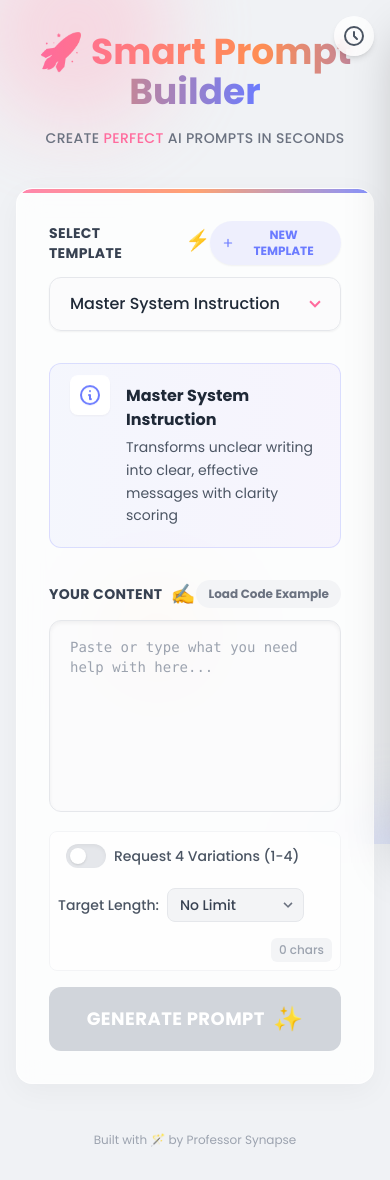
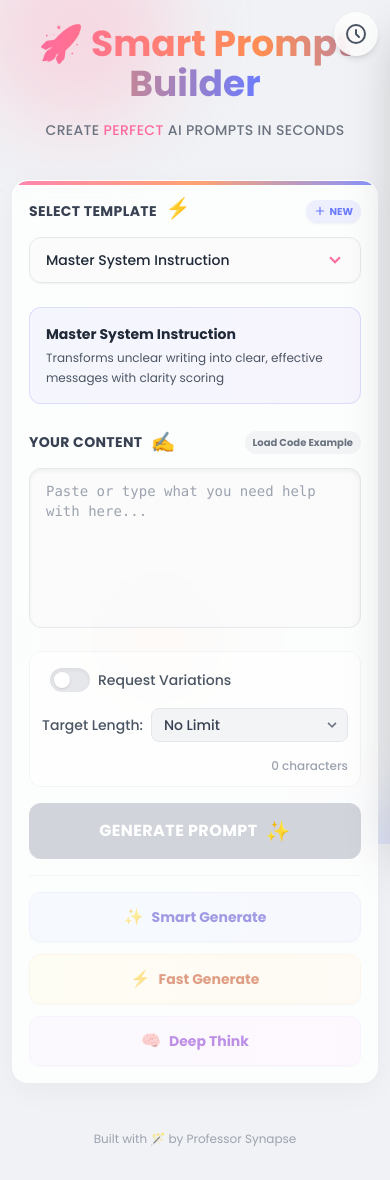
Before and after one commit to traikdude/Smart-Prompt-Builder, a React (Vite) app: page / in a window 390 px wide. Built offline with nearby package versions, Linux system fonts and the light colour scheme.

Commit message:
feat: Integrate Google GenAI for AI prompt generation
Adds the `@google/genai` dependency and introduces functionality for AI-powered prompt generation within the application. This allows users to leverage AI models for creating more sophisticated and optimized prompts.

```diff
--- a/App.tsx
+++ b/App.tsx
@@ -1,5 +1,6 @@
 import React, { useState, useEffect, useCallback } from 'react';
 import confetti from 'canvas-confetti';
+import { GoogleGenAI } from "@google/genai";
 import Header from './components/Header';
 import Footer from './components/Footer';
 import PromptForm from './components/PromptForm';
@@ -171,7 +172,7 @@ const App: React.FC = () => {
 
         // --- Examples Feature Logic ---
         if (includeExamples) {
-          finalPrompt += `\n\n### Requirement: Multiple Options\nPlease provide 4 distinct numbered examples (1-4) of the result, varying in tone, style, or approach to help me choose the best one.`;
+          finalPrompt += `\n\n### Requirement: Multiple Options\nPlease provide 4 distinct numbered versions (1-4) of the result, varying in tone, style, or approach to help me choose the best one.`;
         }
 
         // --- Character Constraint Feature Logic ---
@@ -194,6 +195,87 @@ Step 4: Provide the user with their desired output based on the aforementioned i
       setIsLoading(false);
     }, 800); // Slightly longer delay to build anticipation
   }, [selectedTemplateId, userContent, templates, recentPrompts, includeExamples, charLimit]);
+
+  const handleAIGenerate = useCallback(async (mode: 'smart' | 'fast' | 'thinking') => {
+    if (!userContent.trim()) {
+      showToastMessage('Please enter some content first', 'info');
+      return;
+    }
+
+    setIsLoading(true);
+
+    try {
+      const template = templates.find(t => t.id === selectedTemplateId);
+      if (!template) throw new Error("Template not found");
+
+      // Initialize Gemini Client
+      const ai = new GoogleGenAI({ apiKey: process.env.API_KEY });
+
+      let model = 'gemini-3-flash-preview'; // Default for 'smart' - Balanced intelligence
+      let config: any = {};
+
+      if (mode === 'fast') {
+        model = 'gemini-flash-lite-latest'; // Fast AI responses
+      } else if (mode === 'thinking') {
+        model = 'gemini-3-pro-preview'; // Extended thinking
+        config = {
+          thinkingConfig: { thinkingBudget: 32768 }
+        };
+      }
+
+      const systemInstruction = "You are an expert prompt engineer. Your goal is to generate a high-quality, optimized prompt based on a given template and user input. The output should be ready to use.";
+
+      let promptText = `
+      TASK: Transform the following User Content into a structured prompt based on the provided Template.
+
+      TEMPLATE NAME: ${template.name}
+      TEMPLATE DESCRIPTION: ${template.description}
+      TEMPLATE STRUCTURE:
+      ${template.content}
+
+      USER CONTENT:
+      ${userContent}
+
+      INSTRUCTIONS:
+      1. Analyze the User Content and the Template.
+      2. Construct a final prompt by applying the User Content to the Template's structure.
+      3. Optimize the phrasing for clarity and effectiveness.
+      4. Ensure the placeholders in the template are filled intelligently.
+      `;
+
+      if (includeExamples) {
+        promptText += "\nRequirement: Provide 4 distinct numbered versions (1-4) of the result, varying in tone, style, or approach.";
+      }
+
+      if (charLimit) {
+        promptText += `\nRequirement: The output length should be approximately ${charLimit} characters.`;
+      }
+
+      const response = await ai.models.generateContent({
+        model: model,
+        contents: promptText,
+        config: {
+          ...config,
+          systemInstruction,
+        }
+      });
+
+      const generatedText = response.text;
+
+      if (generatedText) {
+        setGeneratedPrompt(generatedText);
+        saveToHistory(template, userContent, generatedText);
+        triggerCelebration();
+        showToastMessage(`Generated with ${mode === 'thinking' ? 'Deep Thinking' : mode === 'fast' ? 'Flash Lite' : 'Gemini'}! 🧠`);
+      }
+
+    } catch (error: any) {
+      console.error("AI Generation Error:", error);
+      showToastMessage(`AI Error: ${error.message || 'Generation failed'}`, 'error');
+    } finally {
+      setIsLoading(false);
+    }
+  }, [userContent, selectedTemplateId, templates, includeExamples, charLimit, recentPrompts]);
 
   const handleCopy = async () => {
     if (generatedPrompt) {
@@ -332,7 +414,7 @@ Step 4: Provide the user with their desired output based on the aforementioned i
       {/* Sidebar Toggle (Mobile/Desktop) */}
       <button
         onClick={() => setIsSidebarOpen(true)}
-        className={`fixed top-4 right-4 z-30 p-2 bg-white/80 backdrop-blur rounded-full shadow-md text-gray-600 hover:text-purple-600 hover:scale-110 transition-all ${isSidebarOpen ? 'hidden' : 'block'}`}
+        className={`fixed top-3 right-3 sm:top-4 sm:right-4 z-30 p-2.5 bg-white/80 backdrop-blur rounded-full shadow-md text-gray-600 hover:text-purple-600 hover:scale-110 transition-all active:scale-95 ${isSidebarOpen ? 'hidden' : 'block'}`}
         title="Recent Prompts"
       >
         <svg xmlns="http://www.w3.org/2000/svg" className="h-6 w-6" fill="none" viewBox="0 0 24 24" stroke="currentColor">
@@ -340,8 +422,9 @@ Step 4: Provide the user with their desired output based on the aforementioned i
         </svg>
       </button>
 
-      <div className="flex-grow py-8 px-4 sm:px-6 lg:px-8 transition-all duration-300">
-        <div className="max-w-3xl mx-auto">
+      {/* Main Content Area - Optimized for mobile padding */}
+      <div className="flex-grow py-6 px-3 sm:py-8 sm:px-6 lg:px-8 transition-all duration-300">
+        <div className="max-w-3xl mx-auto w-full">
           <Header />
 
           <main>
@@ -356,6 +439,7 @@ Step 4: Provide the user with their desired output based on the aforementioned i
               onExamplesChange={(e) => setIncludeExamples(e.target.checked)}
               onCharLimitChange={setCharLimit}
               onGenerate={handleGenerate}
+              onAIGenerate={handleAIGenerate}
               isLoading={isLoading}
               onNewTemplate={() => setIsModalOpen(true)}
               onLoadSyntaxTest={handleLoadSyntaxTest}
--- a/components/PromptForm.tsx
+++ b/components/PromptForm.tsx
@@ -13,6 +13,7 @@ interface PromptFormProps {
   onExamplesChange: (e: React.ChangeEvent<HTMLInputElement>) => void;
   onCharLimitChange?: (limit: number | null) => void;
   onGenerate: () => void;
+  onAIGenerate: (mode: 'smart' | 'fast' | 'thinking') => void;
   isLoading: boolean;
   onNewTemplate: () => void;
   onLoadSyntaxTest: () => void;
@@ -30,6 +31,7 @@ const PromptForm: React.FC<PromptFormProps> = ({
   onExamplesChange,
   onCharLimitChange,
   onGenerate,
+  onAIGenerate,
   isLoading,
   onNewTemplate,
   onLoadSyntaxTest,
@@ -38,33 +40,33 @@ const PromptForm: React.FC<PromptFormProps> = ({
   const currentTemplate = templates.find(t => t.id === selectedTemplateId);
 
   return (
-    <div className="bg-white/80 backdrop-blur-md rounded-2xl shadow-[0_8px_30px_rgb(0,0,0,0.04)] p-8 mb-8 border border-white/60 relative overflow-hidden animate-fade-in-up">
+    <div className="bg-white/80 backdrop-blur-md rounded-2xl shadow-[0_8px_30px_rgb(0,0,0,0.04)] p-4 sm:p-8 mb-6 sm:mb-8 border border-white/60 relative overflow-hidden animate-fade-in-up">
       {/* Top decorative gradient line with shimmer */}
       <div className="absolute top-0 left-0 w-full h-1 bg-gradient-to-r from-[#FF6B9D] via-[#FF8E53] to-[#6B7BFF] animate-pulse"></div>
 
       {/* Template Selector */}
-      <div className="mb-8 relative z-10">
+      <div className="mb-6 sm:mb-8 relative z-10">
         <div className="flex justify-between items-center mb-3">
           <label htmlFor="template" className="block text-sm font-bold text-gray-700 tracking-wide flex items-center gap-2">
             SELECT TEMPLATE <span className="text-xl animate-bounce">⚡</span>
           </label>
           <button
             onClick={onNewTemplate}
-            className="text-xs font-bold text-[#6B7BFF] hover:text-white hover:bg-[#6B7BFF] flex items-center gap-1 bg-[#6B7BFF]/10 px-3 py-1.5 rounded-full transition-all duration-300 shadow-sm hover:shadow-md"
+            className="text-[10px] sm:text-xs font-bold text-[#6B7BFF] hover:text-white hover:bg-[#6B7BFF] flex items-center gap-1 bg-[#6B7BFF]/10 px-2 py-1 sm:px-3 sm:py-1.5 rounded-full transition-all duration-300 shadow-sm hover:shadow-md"
           >
             <svg xmlns="http://www.w3.org/2000/svg" className="h-3 w-3" viewBox="0 0 20 20" fill="currentColor">
               <path fillRule="evenodd" d="M10 3a1 1 0 011 1v5h5a1 1 0 110 2h-5v5a1 1 0 11-2 0v-5H4a1 1 0 110-2h5V4a1 1 0 011-1z" clipRule="evenodd" />
             </svg>
-            NEW TEMPLATE
+            NEW
           </button>
         </div>
-        <div className="flex gap-3">
+        <div className="flex gap-2 sm:gap-3">
           <div className="relative flex-grow group">
             <select
               id="template"
               value={selectedTemplateId}
               onChange={onTemplateChange}
-              className="w-full px-5 py-3.5 bg-gray-50/50 hover:bg-white border border-gray-200 rounded-xl appearance-none focus:outline-none focus:ring-2 focus:ring-[#FF6B9D] focus:border-transparent text-gray-800 font-medium transition-all cursor-pointer group-hover:border-[#FFB3C6] shadow-sm group-hover:shadow-md"
+              className="w-full px-4 sm:px-5 py-3 sm:py-3.5 bg-gray-50/50 hover:bg-white border border-gray-200 rounded-xl appearance-none focus:outline-none focus:ring-2 focus:ring-[#FF6B9D] focus:border-transparent text-gray-800 font-medium transition-all cursor-pointer group-hover:border-[#FFB3C6] shadow-sm group-hover:shadow-md text-sm sm:text-base"
             >
               {templates.map(template => (
                 <option key={template.id} value={template.id}>
@@ -85,7 +87,7 @@ const PromptForm: React.FC<PromptFormProps> = ({
                   onDeleteTemplate(currentTemplate.id);
                 }
               }}
-              className="px-4 bg-red-50 text-red-500 hover:bg-red-500 hover:text-white rounded-xl transition-all duration-300 border border-red-100 hover:shadow-lg hover:rotate-3"
+              className="px-3 sm:px-4 bg-red-50 text-red-500 hover:bg-red-500 hover:text-white rounded-xl transition-all duration-300 border border-red-100 hover:shadow-lg hover:rotate-3"
               title="Delete Custom Template"
             >
               <svg xmlns="http://www.w3.org/2000/svg" className="h-5 w-5" viewBox="0 0 20 20" fill="currentColor">
@@ -96,18 +98,18 @@ const PromptForm: React.FC<PromptFormProps> = ({
         </div>
       </div>
 
-      {/* Template Preview (Collapsible) */}
+      {/* Template Preview (Collapsible) - Hidden on very small screens if needed, but kept here for now */}
       {currentTemplate && (
-        <div className="mb-8 bg-gradient-to-r from-[#6B7BFF]/5 to-[#8E53FF]/5 border border-[#6B7BFF]/20 rounded-xl p-5 transition-all duration-300 hover:shadow-inner hover:scale-[1.01] origin-center">
-          <div className="flex items-start gap-4">
-            <div className="p-2 bg-white rounded-lg shadow-sm text-[#6B7BFF] animate-[bounce_2s_infinite]">
+        <div className="mb-6 sm:mb-8 bg-gradient-to-r from-[#6B7BFF]/5 to-[#8E53FF]/5 border border-[#6B7BFF]/20 rounded-xl p-4 sm:p-5 transition-all duration-300 hover:shadow-inner hover:scale-[1.01] origin-center">
+          <div className="flex items-start gap-3 sm:gap-4">
+            <div className="p-2 bg-white rounded-lg shadow-sm text-[#6B7BFF] animate-[bounce_2s_infinite] hidden sm:block">
               <svg xmlns="http://www.w3.org/2000/svg" className="h-6 w-6" fill="none" viewBox="0 0 24 24" stroke="currentColor">
                 <path strokeLinecap="round" strokeLinejoin="round" strokeWidth={2} d="M13 16h-1v-4h-1m1-4h.01M21 12a9 9 0 11-18 0 9 9 0 0118 0z" />
               </svg>
             </div>
             <div>
-              <p className="text-base text-gray-800 font-bold">{currentTemplate.name}</p>
-              <p className="text-sm text-gray-600 mt-1 leading-relaxed">{currentTemplate.description}</p>
+              <p className="text-sm sm:text-base text-gray-800 font-bold">{currentTemplate.name}</p>
+              <p className="text-xs sm:text-sm text-gray-600 mt-1 leading-relaxed">{currentTemplate.description}</p>
             </div>
           </div>
         </div>
@@ -121,7 +123,7 @@ const PromptForm: React.FC<PromptFormProps> = ({
           </label>
           <button
              onClick={onLoadSyntaxTest}
-             className="text-xs font-bold text-gray-500 hover:text-white bg-gray-100 hover:bg-[#FF6B9D] px-3 py-1.5 rounded-full transition-all hover:shadow-md"
+             className="text-[10px] sm:text-xs font-bold text-gray-500 hover:text-white bg-gray-100 hover:bg-[#FF6B9D] px-2 py-1 sm:px-3 sm:py-1.5 rounded-full transition-all hover:shadow-md"
           >
             Load Code Example
           </button>
@@ -131,11 +133,11 @@ const PromptForm: React.FC<PromptFormProps> = ({
           value={userContent}
           onChange={onContentChange}
           placeholder="Paste or type what you need help with here..."
-          className="w-full h-48 px-5 py-4 bg-gray-50/50 border border-gray-200 rounded-xl focus:outline-none focus:ring-4 focus:ring-[#FF6B9D]/20 focus:border-[#FF6B9D] text-gray-800 placeholder-gray-400 resize-none transition-all font-mono text-sm shadow-inner hover:bg-white"
+          className="w-full h-40 sm:h-48 px-4 sm:px-5 py-3 sm:py-4 bg-gray-50/50 border border-gray-200 rounded-xl focus:outline-none focus:ring-4 focus:ring-[#FF6B9D]/20 focus:border-[#FF6B9D] text-gray-800 placeholder-gray-400 resize-none transition-all font-mono text-sm sm:text-sm shadow-inner hover:bg-white text-[16px] sm:text-sm"
         />
 
-        {/* Controls Toolbar */}
-        <div className="flex flex-wrap items-center gap-4 mt-3 bg-white/50 p-2 rounded-lg border border-gray-100">
+        {/* Controls Toolbar - Stacked on Mobile */}
+        <div className="flex flex-col sm:flex-row sm:items-center gap-3 sm:gap-4 mt-4 bg-white/50 p-3 sm:p-2 rounded-xl border border-gray-100">
 
           {/* Include Examples Toggle */}
           <label className="flex items-center gap-2 cursor-pointer group select-none hover:bg-white px-2 py-1 rounded-md transition-all">
@@ -150,25 +152,25 @@ const PromptForm: React.FC<PromptFormProps> = ({
               <div className="dot absolute left-1 top-1 bg-white w-4 h-4 rounded-full transition-transform peer-checked:translate-x-4 shadow"></div>
             </div>
             <span className="text-sm font-medium text-gray-600 group-hover:text-[#FF6B9D] transition-colors">
-              Request 4 Variations (1-4)
+              Request Variations
             </span>
           </label>
 
-          {/* Separator */}
+          {/* Separator - Hidden on mobile */}
           <div className="h-6 w-px bg-gray-200 hidden sm:block"></div>
 
           {/* Character Limiter Dropdown */}
           {onCharLimitChange && (
-            <div className="flex items-center gap-2 group">
+            <div className="flex items-center justify-between sm:justify-start gap-2 group w-full sm:w-auto">
               <label htmlFor="charLimit" className="text-sm font-medium text-gray-600 group-hover:text-[#6B7BFF] transition-colors whitespace-nowrap">
                 Target Length:
               </label>
-              <div className="relative">
+              <div className="relative flex-grow sm:flex-grow-0">
                 <select
                   id="charLimit"
                   value={charLimit || ''}
                   onChange={(e) => onCharLimitChange(e.target.value ? Number(e.target.value) : null)}
-                  className="appearance-none bg-gray-100 hover:bg-white border border-gray-200 hover:border-[#6B7BFF] text-gray-700 text-sm rounded-lg pl-3 pr-8 py-1.5 focus:outline-none focus:ring-2 focus:ring-[#6B7BFF] transition-all cursor-pointer font-medium"
+                  className="w-full sm:w-auto appearance-none bg-gray-100 hover:bg-white border border-gray-200 hover:border-[#6B7BFF] text-gray-700 text-sm rounded-lg pl-3 pr-8 py-1.5 focus:outline-none focus:ring-2 focus:ring-[#6B7BFF] transition-all cursor-pointer font-medium"
                 >
                   <option value="">No Limit</option>
                   {CHAR_LIMIT_OPTIONS.map(count => (
@@ -184,17 +186,21 @@ const PromptForm: React.FC<PromptFormProps> = ({
             </div>
           )}
 
-          <span className={`ml-auto text-xs font-medium px-2 py-1 rounded-md transition-colors ${userContent.length > 0 ? 'bg-green-100 text-green-700' : 'bg-gray-100 text-gray-400'}`}>
+          <span className={`ml-auto text-xs font-medium px-2 py-1 rounded-md transition-colors hidden sm:inline-block ${userContent.length > 0 ? 'bg-green-100 text-green-700' : 'bg-gray-100 text-gray-400'}`}>
             {userContent.length} chars
           </span>
+          {/* Mobile Char Count */}
+          <div className={`sm:hidden text-xs font-medium text-right mt-1 ${userContent.length > 0 ? 'text-green-600' : 'text-gray-400'}`}>
+              {userContent.length} characters
+          </div>
         </div>
       </div>
 
-      {/* Generate Button */}
+      {/* Standard Generate Button */}
       <button
         onClick={onGenerate}
         disabled={isLoading || !userContent.trim()}
-        className={`w-full py-4 rounded-xl font-bold text-white shadow-lg transition-all duration-300 flex items-center justify-center gap-2 text-lg tracking-wide relative overflow-hidden group
+        className={`w-full py-3.5 sm:py-4 rounded-xl font-bold text-white shadow-lg transition-all duration-300 flex items-center justify-center gap-2 text-base sm:text-lg tracking-wide relative overflow-hidden group
           ${isLoading || !userContent.trim()
             ? 'bg-gray-300 cursor-not-allowed shadow-none'
             : 'btn-joyful'
@@ -202,7 +208,7 @@ const PromptForm: React.FC<PromptFormProps> = ({
       >
         {isLoading ? (
           <>
-            <svg className="animate-spin h-6 w-6 text-white" xmlns="http://www.w3.org/2000/svg" fill="none" viewBox="0 0 24 24">
+            <svg className="animate-spin h-5 w-5 sm:h-6 sm:w-6 text-white" xmlns="http://www.w3.org/2000/svg" fill="none" viewBox="0 0 24 24">
               <circle className="opacity-25" cx="12" cy="12" r="10" stroke="currentColor" strokeWidth="4"></circle>
               <path className="opacity-75" fill="currentColor" d="M4 12a8 8 0 018-8V0C5.373 0 0 5.373 0 12h4zm2 5.291A7.962 7.962 0 014 12H0c0 3.042 1.135 5.824 3 7.938l3-2.647z"></path>
             </svg>
@@ -211,12 +217,45 @@ const PromptForm: React.FC<PromptFormProps> = ({
         ) : (
           <>
             <span className="relative z-10 group-hover:scale-105 transition-transform">GENERATE PROMPT</span>
-            <span className="text-2xl relative z-10 group-hover:rotate-12 transition-transform">✨</span>
-            {/* Shiny reflection effect */}
+            <span className="text-xl sm:text-2xl relative z-10 group-hover:rotate-12 transition-transform">✨</span>
             <div className="absolute top-0 -inset-full h-full w-1/2 z-5 block transform -skew-x-12 bg-gradient-to-r from-transparent to-white opacity-40 group-hover:animate-shine" />
           </>
         )}
       </button>
+
+      {/* AI Generation Options */}
+      <div className="grid grid-cols-1 md:grid-cols-3 gap-3 mt-4 pt-4 border-t border-gray-100">
+          {/* Gemini Intelligence */}
+          <button
+              onClick={() => onAIGenerate('smart')}
+              disabled={isLoading || !userContent.trim()}
+              className="flex items-center justify-center gap-2 py-3 px-4 bg-gradient-to-r from-blue-50 to-indigo-50 hover:from-blue-100 hover:to-indigo-100 text-indigo-700 rounded-xl font-bold transition-all shadow-sm hover:shadow border border-indigo-100 disabled:opacity-50 disabled:cursor-not-allowed group"
+          >
+              <span className="group-hover:scale-110 transition-transform">✨</span>
+              <span className="text-sm">Smart Generate</span>
+          </button>
+
+          {/* Fast AI */}
+          <button
+              onClick={() => onAIGenerate('fast')}
+              disabled={isLoading || !userContent.trim()}
+              className="flex items-center justify-center gap-2 py-3 px-4 bg-gradient-to-r from-yellow-50 to-orange-50 hover:from-yellow-100 hover:to-orange-100 text-orange-700 rounded-xl font-bold transition-all shadow-sm hover:shadow border border-orange-100 disabled:opacity-50 disabled:cursor-not-allowed group"
+          >
+              <span className="group-hover:scale-110 transition-transform">⚡</span>
+              <span className="text-sm">Fast Generate</span>
+          </button>
+
+          {/* Thinking Mode */}
+          <button
+              onClick={() => onAIGenerate('thinking')}
+              disabled={isLoading || !userContent.trim()}
+              className="flex items-center justify-center gap-2 py-3 px-4 bg-gradient-to-r from-purple-50 to-fuchsia-50 hover:from-purple-100 hover:to-fuchsia-100 text-purple-700 rounded-xl font-bold transition-all shadow-sm hover:shadow border border-purple-100 disabled:opacity-50 disabled:cursor-not-allowed group"
+          >
+              <span className="group-hover:scale-110 transition-transform">🧠</span>
+              <span className="text-sm">Deep Think</span>
+          </button>
+      </div>
+
     </div>
   );
 };
--- a/index.html
+++ b/index.html
@@ -147,7 +147,8 @@
     "react-syntax-highlighter": "https://esm.sh/react-syntax-highlighter@15.5.0?bundle",
     "react-syntax-highlighter/dist/esm/styles/prism": "https://esm.sh/react-syntax-highlighter@15.5.0/dist/esm/styles/prism?bundle",
     "react-syntax-highlighter/": "https://esm.sh/react-syntax-highlighter@^16.1.0/",
-    "canvas-confetti": "https://esm.sh/canvas-confetti@1.6.0"
+    "canvas-confetti": "https://esm.sh/canvas-confetti@1.6.0",
+    "@google/genai": "https://esm.sh/@google/genai@^1.38.0"
   }
 }
 </script>
--- a/package.json
+++ b/package.json
@@ -13,7 +13,8 @@
     "react": "^19.2.3",
     "react-markdown": "9.0.1",
     "react-syntax-highlighter": "^16.1.0",
-    "canvas-confetti": "1.6.0"
+    "canvas-confetti": "1.6.0",
+    "@google/genai": "^1.38.0"
   },
   "devDependencies": {
     "@types/node": "^22.14.0",
```
Also changed, not shown: components/OutputCard.tsx (+16 -15 lines), components/TemplateModal.tsx (+4 -4 lines).
